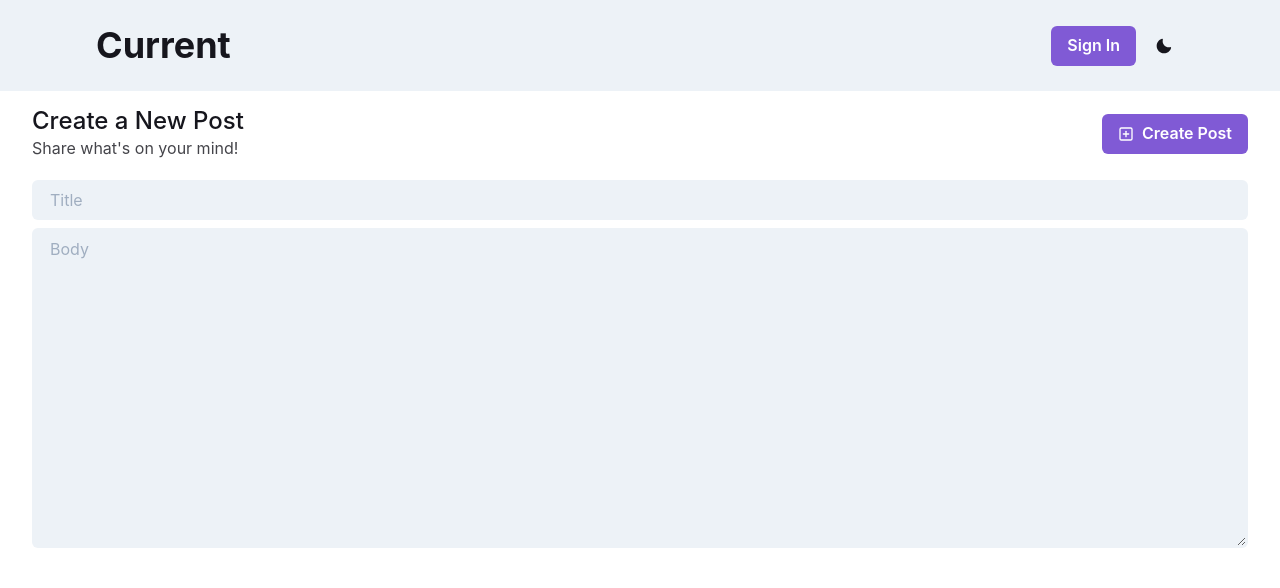
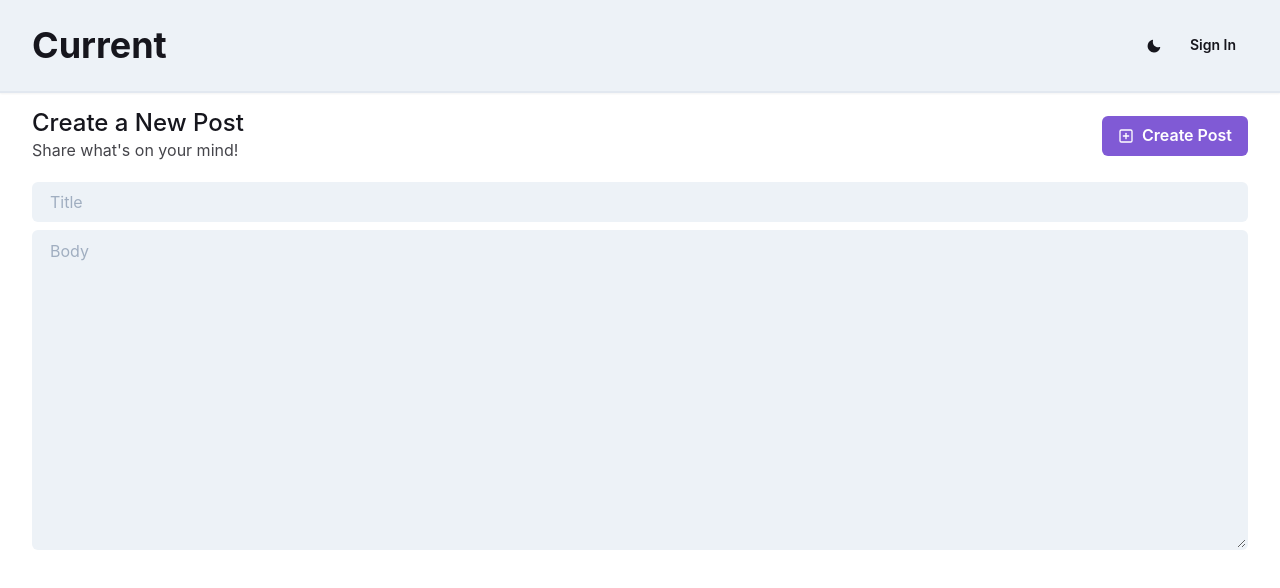
Before and after one commit to iDarkLightning/current, a Next.js app: page /create-post in a window 1280 px wide. Shown: the top 588 px of the page. Built offline with nearby package versions, Linux system fonts and the light colour scheme; no server answers.

Commit message:
finishing touches

```diff
--- a/src/components/Layout.tsx
+++ b/src/components/Layout.tsx
@@ -1,4 +1,4 @@
-import { Box, Flex, Table, useColorModeValue } from "@chakra-ui/react";
+import { Box, Flex } from "@chakra-ui/react";
 import React from "react";
 import Nav from "./Nav";
 
@@ -10,7 +10,14 @@ const Layout: React.FC<Props> = ({ children }) => {
       <Box position="sticky" top={0} zIndex={1} pb="2vh" overflow="hidden">
         <Nav />
       </Box>
-      <Flex flexDir="column" gap="1.5rem" maxW="80rem" mx="auto" px="2rem">
+      <Flex
+        flexDir="column"
+        gap="1.5rem"
+        maxW="80rem"
+        mx="auto"
+        px="2rem"
+        pb="2rem"
+      >
         {children}
       </Flex>
     </>
--- a/src/components/Nav.tsx
+++ b/src/components/Nav.tsx
@@ -21,10 +21,16 @@ const Nav: React.FC<NavProps> = ({}) => {
   const { toggleColorMode } = useColorMode();
   const showMoon = useColorModeValue(true, false);
   const bgColor = useColorModeValue("gray.100", "dark.800");
-  const textColor = useColorModeValue("black", "darkText");
+  const borderColor = useColorModeValue("gray.200", "dark.700");
 
   return (
-    <Flex py="1.5rem" px="4rem" bgColor={bgColor}>
+    <Flex
+      py="1.5rem"
+      bgColor={bgColor}
+      shadow="sm"
+      borderBottom="2px solid"
+      borderBottomColor={borderColor}
+    >
       <Flex
         justifyContent="space-between"
         maxW="80rem"
@@ -33,26 +39,30 @@ const Nav: React.FC<NavProps> = ({}) => {
         px="2rem"
       >
         <NextLink href="/">
-          <Heading _hover={{ cursor: "pointer" }} color={textColor}>
-            Current
-          </Heading>
+          <Heading _hover={{ cursor: "pointer" }}>Current</Heading>
         </NextLink>
         <HStack>
-          {session && (
-            <Avatar name={session.user.name} src={session.user.image} />
-          )}
-          <Button
-            onClick={() => (!session ? signIn() : signOut())}
-            colorScheme="purple"
-          >
-            {session ? "Sign Out" : "Sign In"}
-          </Button>
           <IconButton
             aria-label="toggle-colour-mode"
             onClick={toggleColorMode}
             colorScheme="gray"
+            size="sm"
             icon={showMoon ? <MoonIcon /> : <SunIcon />}
           />
+          <Button
+            onClick={() => (!session ? signIn() : signOut())}
+            colorScheme="gray"
+            size="sm"
+          >
+            {session ? "Sign Out" : "Sign In"}
+          </Button>
+          {session && (
+            <Avatar
+              name={session.user.name}
+              src={session.user.image}
+              size="sm"
+            />
+          )}
         </HStack>
       </Flex>
     </Flex>
--- a/src/theme.ts
+++ b/src/theme.ts
@@ -26,6 +26,9 @@ const theme = extendTheme({
   styles: {
     global: (props) => {
       return {
+        html: {
+          colorScheme: "dark !important",
+        },
         body: {
           backgroundColor: mode("white", "dark.900")(props),
           color: mode("black", "white")(props),
```
Also changed, not shown: src/components/Post.tsx (+9 -16 lines), src/pages/posts/[id].tsx (+11 -16 lines), 1 other file (tests, documents, lock files or other folders).
